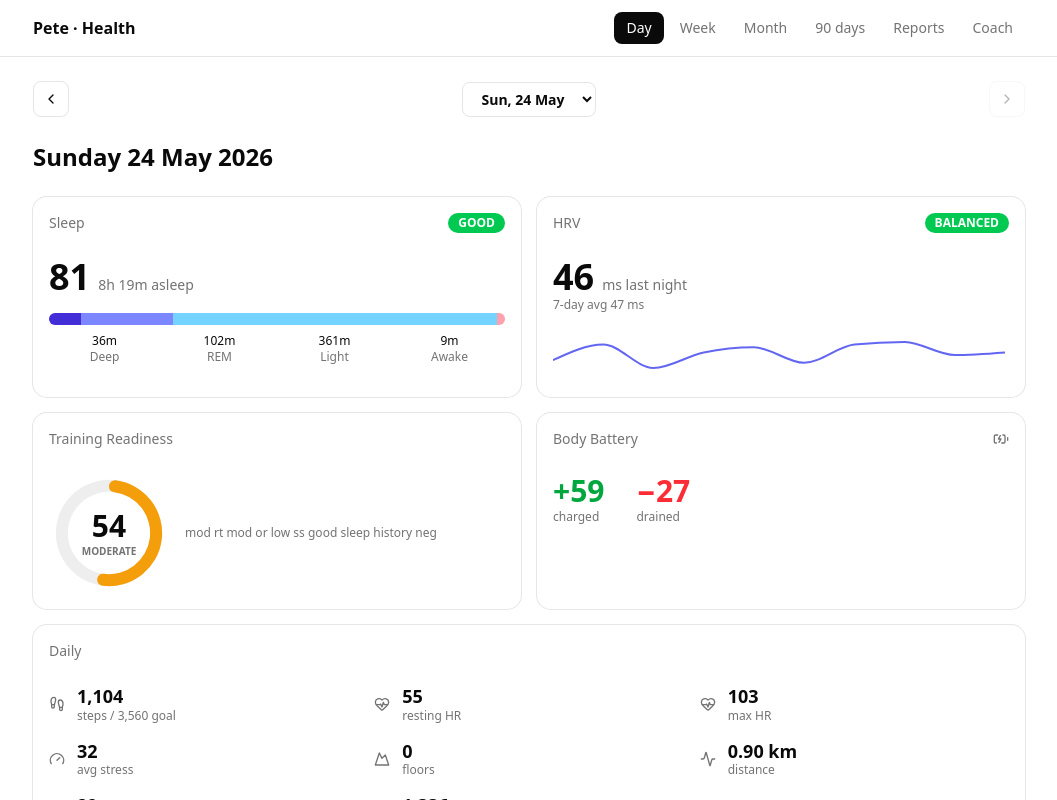
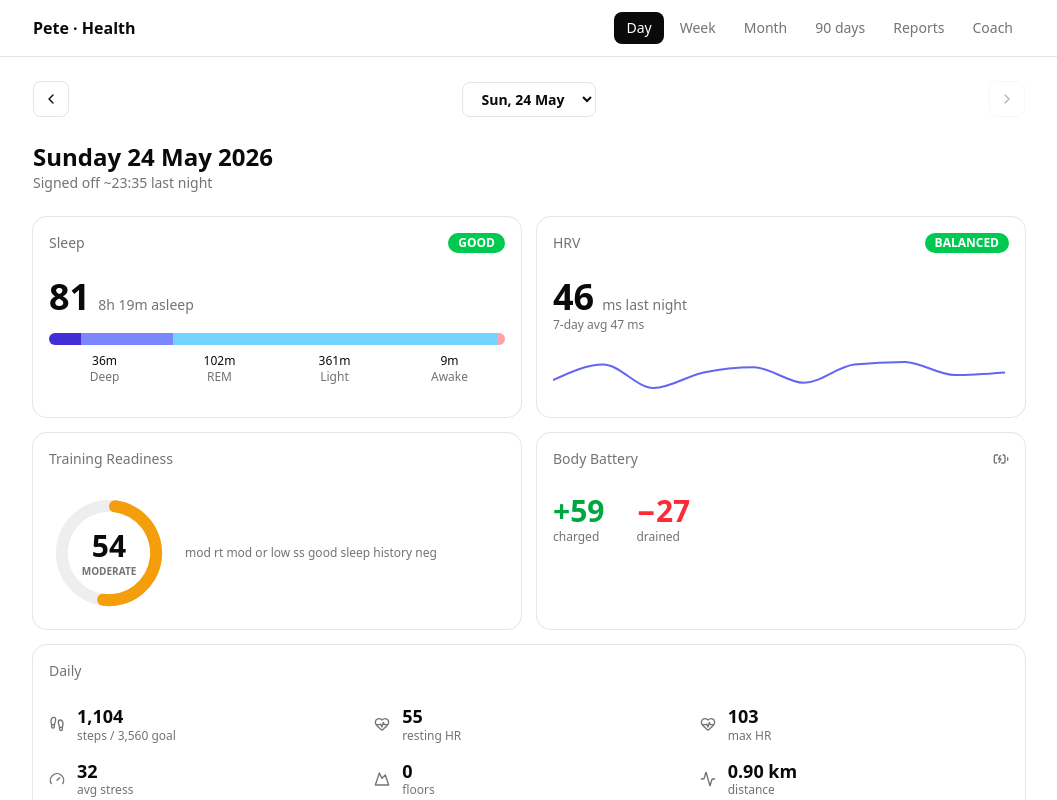
Before and after one commit to PortalPeteZero/pete-health-dashboard, a Next.js app: page /day/2026-05-24 in a window 1280 px wide. Shown: the top 800 px of the page, without its empty margins (111-1168 px from the left). Built offline with nearby package versions, Linux system fonts and the light colour scheme.

Commit message:
feat: sign-off line on Day view (last night's last-active time, confirmed wins over detected)

```diff
--- a/app/day/[date]/page.tsx
+++ b/app/day/[date]/page.tsx
@@ -64,7 +64,15 @@ export default async function DayPage({
         options={options}
         currentValue={date}
       />
-      <h1 className="text-2xl font-bold">{prettyDate(date)}</h1>
+      <div>
+        <h1 className="text-2xl font-bold">{prettyDate(date)}</h1>
+        {day.signoff && (day.signoff.confirmed || day.signoff.detected) && (
+          <p className="text-sm text-muted-foreground">
+            Signed off {day.signoff.confirmed ? "" : "~"}
+            {day.signoff.confirmed || day.signoff.detected} last night
+          </p>
+        )}
+      </div>
 
       <div className="grid grid-cols-1 gap-4 md:grid-cols-2">
         <SleepCard day={day} />
--- a/lib/types.ts
+++ b/lib/types.ts
@@ -22,6 +22,12 @@ export interface GarminDay {
   day_of_week: string;
   recovery_query_date: string;
   journal: JournalEntry | null;
+  signoff?: {
+    detected: string | null;
+    detected_iso: string | null;
+    confirmed: string | null;
+    source: string;
+  } | null;
   sleep: {
     score: number | null;
     qualifier: string | null;
```
